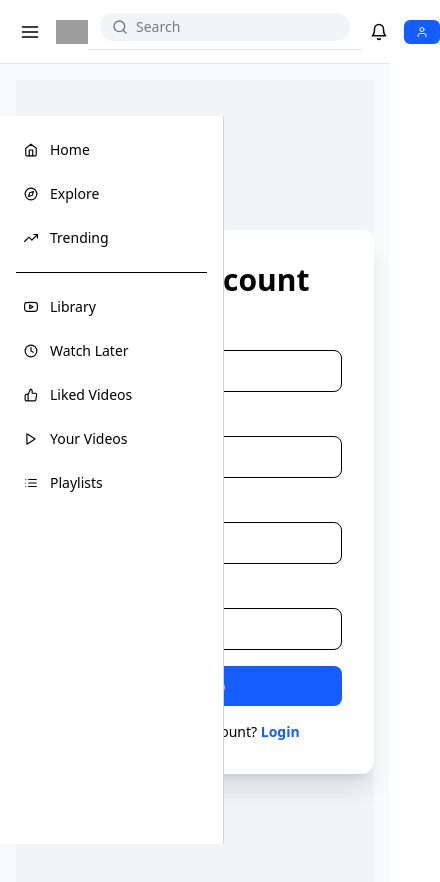
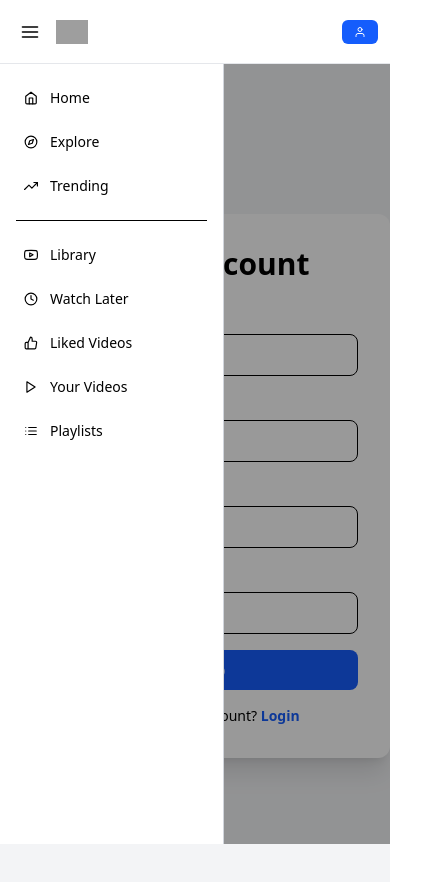
Before and after one commit to ajmeriunnisa/Youtube-Clone, a React (Vite) app in the folder frontend/: page /signup in a window 390 px wide. Both pictures are taken after a click on the button "Toggle menu". Shown: the top 882 px of the page, 440 px wide, since content can reach past the window. Built offline with nearby package versions, Linux system fonts and the light colour scheme; grey boxes are pictures that could not be loaded.

Commit message:
fixed issues related to styling

```diff
--- a/frontend/src/App.jsx
+++ b/frontend/src/App.jsx
@@ -25,7 +25,7 @@ function App() {
         onCategorySelect={setSelectedCategory}
       />
 
-      <div className="flex">
+      <div className="relative flex">
         {/* Collapsible sidebar */}
         <Sidebar
           isOpen={isSidebarOpen}
@@ -34,7 +34,7 @@ function App() {
 
         {/* Main content area */}
         <main
-          className={`flex-1 p-4 overflow-y-auto transition-all duration-300 ${isSidebarOpen ? "lg:ml-56" : "lg:ml-20"}`}
+          className={`flex-1 p- overflow-y-auto transition-all duration-300 ${isSidebarOpen ? "lg:ml-56" : "lg:ml-20"}`}
         >
           <Outlet
             context={{
@@ -44,6 +44,13 @@ function App() {
             }}
           />
         </main>
+        {/* DARK OVERLAY when sidebar open on small/medium screens */}
+        {isSidebarOpen && (
+          <div
+            className="fixed inset-0 bg-black/40 sm:bg-black/40 lg:hidden"
+            onClick={() => setIsSidebarOpen(false)}
+          />
+        )}
       </div>
     </div>
   );
--- a/frontend/src/components/FilterBar.jsx
+++ b/frontend/src/components/FilterBar.jsx
@@ -9,7 +9,7 @@ const FilterBar = ({ selectedCategory, onCategorySelect }) => {
   return (
     <div
       ref={scrollRef}
-      className="flex space-x-3 overflow-x-auto py-3 px-3 sm:px-8 scrollbar-none bg-white border-b border-gray-200"
+      className="flex space-x-3 overflow-x-auto py-4 px-2 sm:px-8 scrollbar-none bg-white border-b border-gray-200"
     >
       {categories.map((category) => {
         const isActive = selectedCategory === category;
--- a/frontend/src/components/Header.jsx
+++ b/frontend/src/components/Header.jsx
@@ -1,10 +1,13 @@
 // YouTube-style header with search, user dropdown, and navigation
 import React, { useState, useEffect, useRef } from "react";
-import { FiMenu, FiSearch, FiBell, FiUser } from "react-icons/fi";
-import { Link, useNavigate } from "react-router-dom";
+import { FiMenu, FiSearch, FiUser } from "react-icons/fi";
+import { Link, useLocation, useNavigate } from "react-router-dom";
 
 const Header = ({ onToggleSidebar, onSearch }) => {
+  const location = useLocation();
+  const isHome = location.pathname === "/";
   const [searchText, setSearchText] = useState("");
+  const [mobileSearchOpen, setMobileSearchOpen] = useState(false);
   const navigate = useNavigate();
 
   // Initialize user/channel from localStorage
@@ -97,6 +100,7 @@ const Header = ({ onToggleSidebar, onSearch }) => {
             onClick={() => {
               setSearchText("");
               onSearch("");
+              setMobileSearchOpen(false);
             }}
           >
             <img
@@ -108,6 +112,7 @@ const Header = ({ onToggleSidebar, onSearch }) => {
         </div>
 
         {/* Center: desktop search bar */}
+        {isHome && (
           <form
             onSubmit={handleSubmit}
             className="hidden sm:flex items-center bg-gray-100 rounded-full px-3 py-1 w-[40%] transition-all duration-200 focus-within:ring-2 focus-within:ring-blue-300"
@@ -126,25 +131,20 @@ const Header = ({ onToggleSidebar, onSearch }) => {
               <FiSearch className="text-gray-600 text-lg cursor-pointer" />
             </button>
           </form>
-
-        {/* Mobile search bar */}
-        <form
-          onSubmit={handleSubmit}
-          className="sm:hidden px-3 pb-2 bg-white border-b border-gray-200"
-        >
-          <div className="flex items-center bg-gray-100 rounded-full px-2 py-1">
-            <FiSearch className="text-gray-500 mx-1 cursor-pointer" />
-            <input
-              type="text"
-              placeholder="Search"
-              value={searchText}
-              onChange={(e) => setSearchText(e.target.value)}
-              className="flex-1 bg-transparent outline-none text-sm px-1"
-            />
-          </div>
-        </form>
+        )}
 
         {/* Right: icons + avatar / login */}
+        <div className="flex items-center gap-2 md:gap-4">
+          {/* Mobile search icon (only on small screens) */}
+          {isHome && (
+            <button
+              type="button"
+              className="sm:hidden p-2 rounded-md hover:bg-gray-200 transition"
+              onClick={() => setMobileSearchOpen((prev) => !prev)}
+            >
+              <FiSearch className="text-lg" />
+            </button>
+          )}
           {!channel && user && (
             <button
               onClick={() => navigate("/create-channel")}
@@ -153,11 +153,6 @@ const Header = ({ onToggleSidebar, onSearch }) => {
               Create Channel
             </button>
           )}
-
-        <div className="flex items-center gap-2 md:gap-4">
-          <button className="p-2 rounded-md hover:bg-gray-200 transition">
-            <FiBell className="text-lg" />
-          </button>
 
           {user ? (
             <div ref={dropdownRef} className="relative">
@@ -260,6 +255,24 @@ const Header = ({ onToggleSidebar, onSearch }) => {
             </Link>
           )}
         </div>
+        {/* Mobile search bar */}
+        {isHome && mobileSearchOpen && (
+          <form
+            onSubmit={handleSubmit}
+            className="sm:hidden fixed left-0 right-0 top-30 px-3 pb-2 bg-white border-b border-gray-200 z-40"
+          >
+            <div className="flex items-center bg-gray-100 rounded-full px-2 py-1">
+              <FiSearch className="text-gray-500 mx-1" />
+              <input
+                type="text"
+                placeholder="Search"
+                value={searchText}
+                onChange={(e) => setSearchText(e.target.value)}
+                className="flex-1 bg-transparent outline-none text-sm px-1"
+              />
+            </div>
+          </form>
+        )}
       </header>
     </>
   );
--- a/frontend/src/components/Sidebar.jsx
+++ b/frontend/src/components/Sidebar.jsx
@@ -24,7 +24,8 @@ const Sidebar = ({ isOpen, onClose }) => {
   return (
     <aside
       ref={sideRef}
-      className={`fixed lg:top-16 top-29 left-0 bottom-0 z-30 bg-white border-r border-gray-300 overflow-y-auto transition-all duration-300 ease-in-out ${isOpen ? "w-56 translate-x-0" : "w-20 -translate-x-full lg:translate-x-0"}`}
+      className={`
+    fixed top-16 left-0 bottom-0 z-50 bg-white border-r border-gray-300 overflow-y-auto transition-all duration-300 ease-in-out ${isOpen ? "w-56 translate-x-0" : "w-20 -translate-x-full lg:translate-x-0"}`}
     >
       {/* Navigation menu */}
       <nav className="p-4 flex flex-col gap-2 text-sm text-left">
--- a/frontend/src/pages/Home.jsx
+++ b/frontend/src/pages/Home.jsx
@@ -14,13 +14,13 @@ const Home = () => {
     !searchQuery || searchQuery.trim() === ""
       ? videos
       : videos.filter((video) =>
-          (video.title || "").toLowerCase().includes(searchQuery.toLowerCase().trim())
-        );
+        (video.title || "").toLowerCase().includes(searchQuery.toLowerCase().trim())
+      );
 
   return (
-    <div className="px-0 mt-15">
+    <div className="px-0">
       {/* Fixed filter bar below header */}
-      <div className="fixed top-16 z-40 w-full bg-white border-b">
+      <div className="fixed top-16 z-40 w-full bg-white border-b shadow-sm">
         <FilterBar
           selectedCategory={selectedCategory}
           onCategorySelect={setSelectedCategory}
@@ -28,7 +28,7 @@ const Home = () => {
       </div>
 
       {/* Video grid content */}
-      <div className="px-2 sm:px-6 mt-4">
+      <div className="px-2 sm:px-6 pt-18 sm:pt-16">
         {loading && (
           <p className="text-center text-gray-500">Loading videos...</p>
         )}
```
Lines whose indentation alone changed are shown as unchanged.
